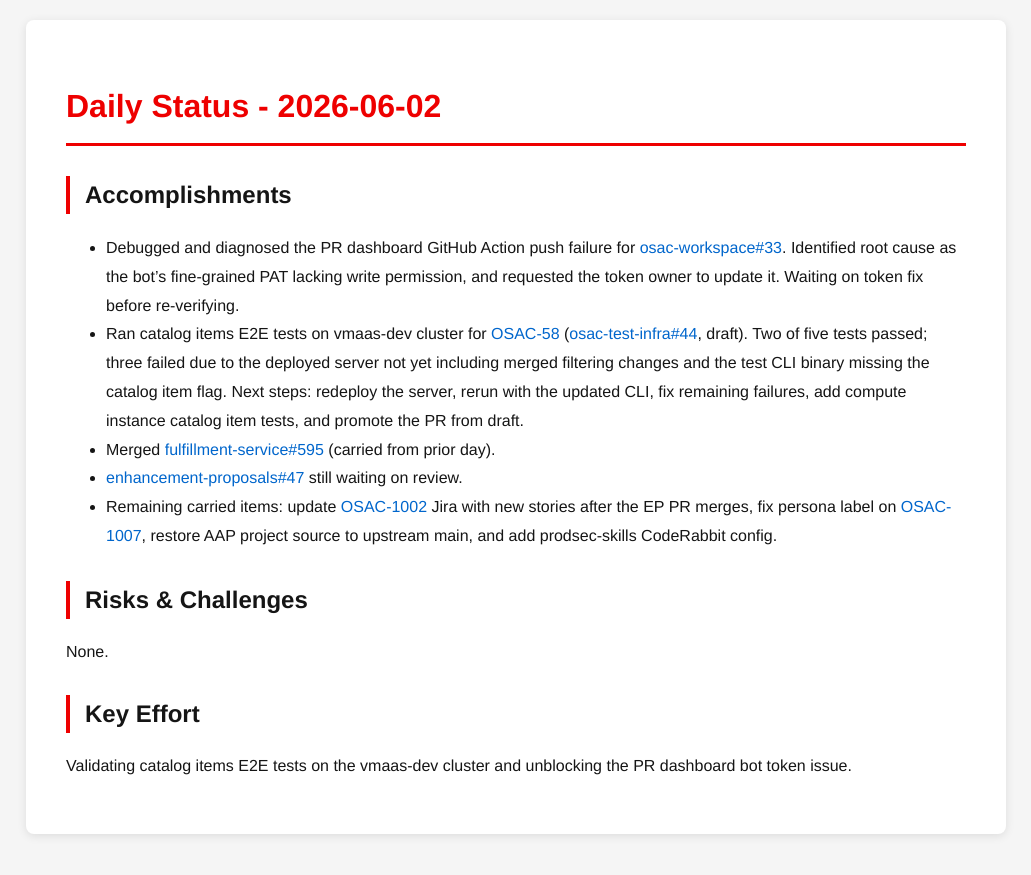
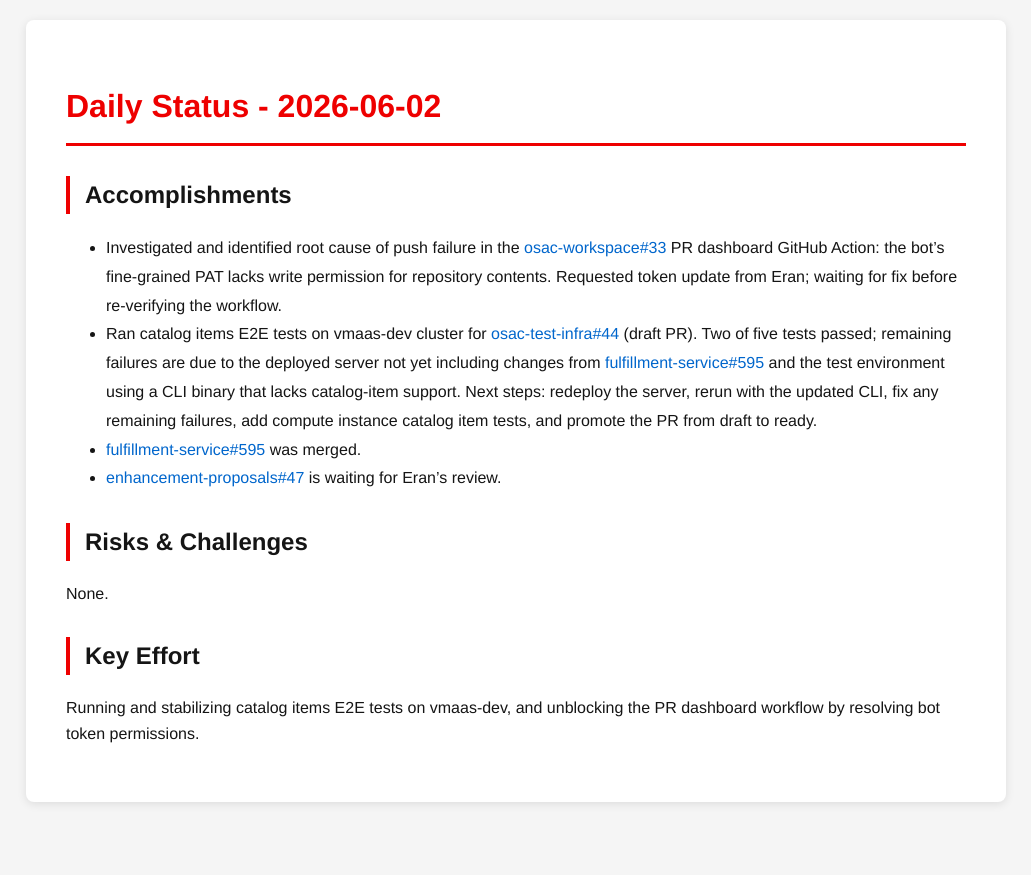
Before and after one commit to tzvatot/daily-status, a Jekyll site: the page built from 2026-06-02.md, in a window 1280 px wide. Shown: the top 875 px of the page, without its empty margins (124-1155 px from the left). Built offline with Jekyll 4.4.1, drawn with Linux system fonts in a browser that asks for light colours.

Commit message:
Daily status update - 2026-06-02

```diff
--- a/2026-06-02.md
+++ b/2026-06-02.md
@@ -7,14 +7,13 @@
 # Daily Status - 2026-06-02
 
 ## Accomplishments
-- Debugged and diagnosed the PR dashboard GitHub Action push failure for [osac-workspace#33](https://github.com/osac-project/osac-workspace/pull/33). Identified root cause as the bot's fine-grained PAT lacking write permission, and requested the token owner to update it. Waiting on token fix before re-verifying.
-- Ran catalog items E2E tests on vmaas-dev cluster for [OSAC-58](https://redhat.atlassian.net/browse/OSAC-58) ([osac-test-infra#44](https://github.com/osac-project/osac-test-infra/pull/44), draft). Two of five tests passed; three failed due to the deployed server not yet including merged filtering changes and the test CLI binary missing the catalog item flag. Next steps: redeploy the server, rerun with the updated CLI, fix remaining failures, add compute instance catalog item tests, and promote the PR from draft.
-- Merged [fulfillment-service#595](https://github.com/osac-project/fulfillment-service/pull/595) (carried from prior day).
-- [enhancement-proposals#47](https://github.com/osac-project/enhancement-proposals/pull/47) still waiting on review.
-- Remaining carried items: update [OSAC-1002](https://redhat.atlassian.net/browse/OSAC-1002) Jira with new stories after the EP PR merges, fix persona label on [OSAC-1007](https://redhat.atlassian.net/browse/OSAC-1007), restore AAP project source to upstream main, and add prodsec-skills CodeRabbit config.
+- Investigated and identified root cause of push failure in the [osac-workspace#33](https://github.com/osac-project/osac-workspace/pull/33) PR dashboard GitHub Action: the bot's fine-grained PAT lacks write permission for repository contents. Requested token update from Eran; waiting for fix before re-verifying the workflow.
+- Ran catalog items E2E tests on vmaas-dev cluster for [osac-test-infra#44](https://github.com/osac-project/osac-test-infra/pull/44) (draft PR). Two of five tests passed; remaining failures are due to the deployed server not yet including changes from [fulfillment-service#595](https://github.com/osac-project/fulfillment-service/pull/595) and the test environment using a CLI binary that lacks catalog-item support. Next steps: redeploy the server, rerun with the updated CLI, fix any remaining failures, add compute instance catalog item tests, and promote the PR from draft to ready.
+- [fulfillment-service#595](https://github.com/osac-project/fulfillment-service/pull/595) was merged.
+- [enhancement-proposals#47](https://github.com/osac-project/enhancement-proposals/pull/47) is waiting for Eran's review.
 
 ## Risks & Challenges
 None.
 
 ## Key Effort
-Validating catalog items E2E tests on the vmaas-dev cluster and unblocking the PR dashboard bot token issue.
+Running and stabilizing catalog items E2E tests on vmaas-dev, and unblocking the PR dashboard workflow by resolving bot token permissions.
```
